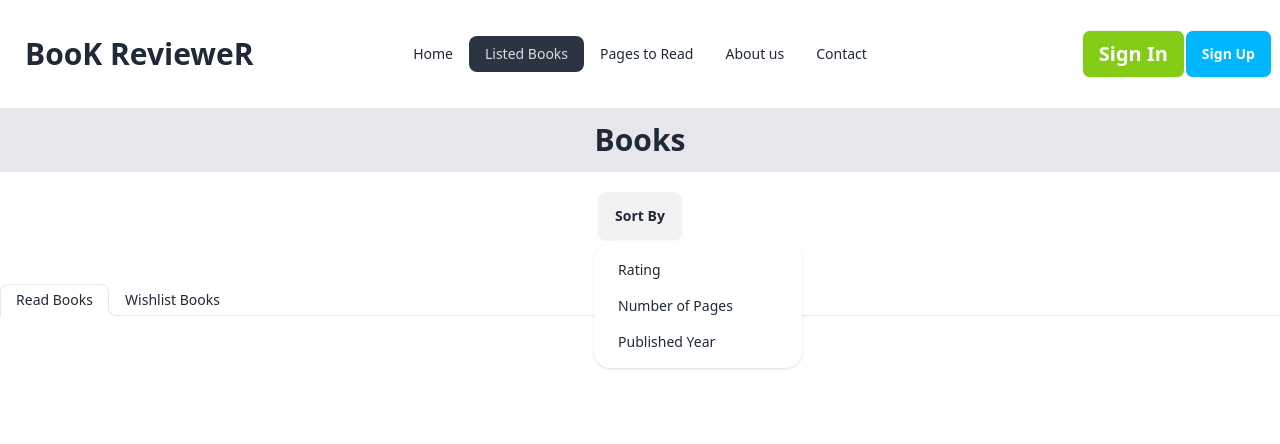
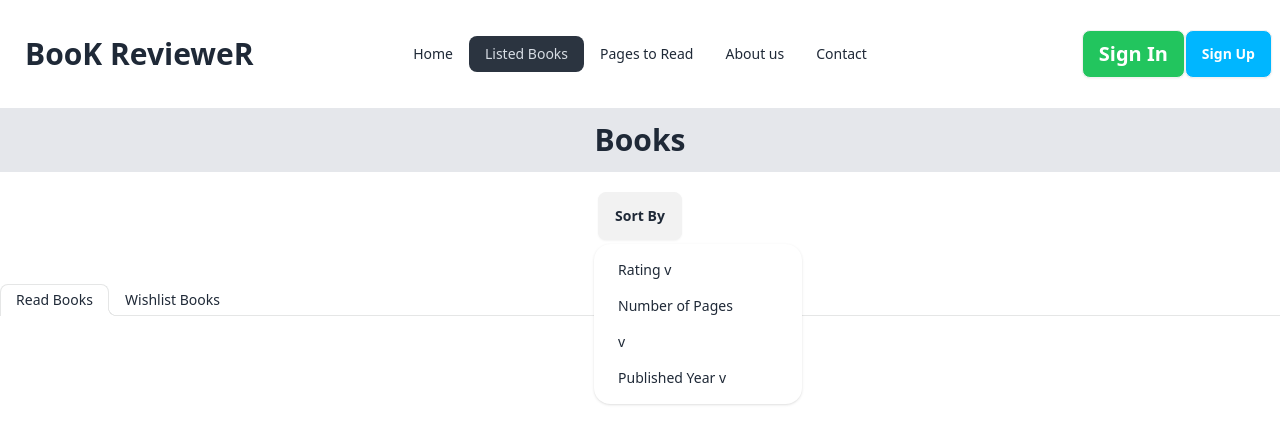
Before and after one commit to aristoxcel/Book-Reviewer, a React (Vite) app: page /listedBook in a window 1280 px wide. Both pictures are taken after a click on the heading "Sort By". Shown: the top 444 px of the page. Built offline with nearby package versions, Linux system fonts and the light colour scheme.

Commit message:
sort function created in listed book page

```diff
--- a/index.html
+++ b/index.html
@@ -4,7 +4,7 @@
     <meta charset="UTF-8" />
     <link rel="icon" type="image/svg+xml" href="/vite.svg" />
     <meta name="viewport" content="width=device-width, initial-scale=1.0" />
-    <title>Book Reviewer</title>
+    <title>Books Reviewer</title>
   </head>
   <body>
     <div id="root"></div>
--- a/src/Utility/Utility.js
+++ b/src/Utility/Utility.js
@@ -16,3 +16,10 @@ export const saveWishlist = (book)=>{
             toast("This book added in your Wishlist !");
         }
 }
+
+export const descendingData = ()=>{
+    const getData = JSON.parse(localStorage.getItem("books") || '[]') ;
+  let desRating = [...getData]
+  desRating.sort((a,b)=>a.rating-b.rating).reverse();
+  return desRating
+}
--- a/src/components/Nav.jsx
+++ b/src/components/Nav.jsx
@@ -31,7 +31,7 @@ function Nav() {
     </ul>
   </div>
   <div className="navbar-end">
-    <a className="btn bg-lime-500 text-white font-semibold text-xl">Sign In</a>
+    <a className="btn bg-green-500 text-white font-semibold text-xl">Sign In</a>
     <a className="btn bg-info font-semibold text-white">Sign Up</a>
   </div>
 </div>
--- a/src/pages/ListedBook.jsx
+++ b/src/pages/ListedBook.jsx
@@ -1,10 +1,12 @@
 import { useEffect, useState } from "react"
 import ReadBookCard from "../components/ReadBookCard";
+import { descendingData } from "../Utility/Utility";
 
 
 function ListedBook() {
+  const [displayData, setDisplayData] = useState([])
   const [bookData, setBookData] = useState([]);
-  const [displayData, setDisplayData] = useState([])
+
 
   useEffect(()=>{
     const getData = JSON.parse(localStorage.getItem("books") ||' []') ;
@@ -16,9 +18,21 @@ function ListedBook() {
   },[])
 
 
-
-const handleSortData = ()=> {
-
+const handleSortRating = ()=> {
+  const desData = descendingData()
+  setDisplayData(desData)
+}
+const handleSortPages = ()=> {
+  const getData = JSON.parse(localStorage.getItem("books") || '[]') ;
+  let desRating = [...getData]
+  desRating.sort((a,b)=>a.total_pages-b.total_pages).reverse();
+  setDisplayData(desRating)
+}
+const handleSortYear = ()=> {
+  const getData = JSON.parse(localStorage.getItem("books") || '[]') ;
+  let desRating = [...getData]
+  desRating.sort((a,b)=>a.year_of_publishing-b.year_of_publishing).reverse();
+  setDisplayData(desRating)
 }
 
   return (
@@ -29,9 +43,9 @@ const handleSortData = ()=> {
         <details className="dropdown">
         <summary className="m-1 btn">Sort By</summary>
         <ul className="p-2 shadow menu dropdown-content z-[1] bg-base-100 rounded-box w-52">
-          <li><a onClick={()=>handleSortData()}>Rating</a></li>
-          <li><a>Number of Pages</a></li>
-          <li><a>Published Year</a></li>
+          <li><a onClick={()=>handleSortRating()}>Rating   v</a></li>
+          <li><a onClick={()=>handleSortPages()}>Number of Pages</a><span>v</span></li>
+          <li><a onClick={()=>handleSortYear()}>Published Year   v</a></li>
         </ul>
       </details>
       </div>
```
